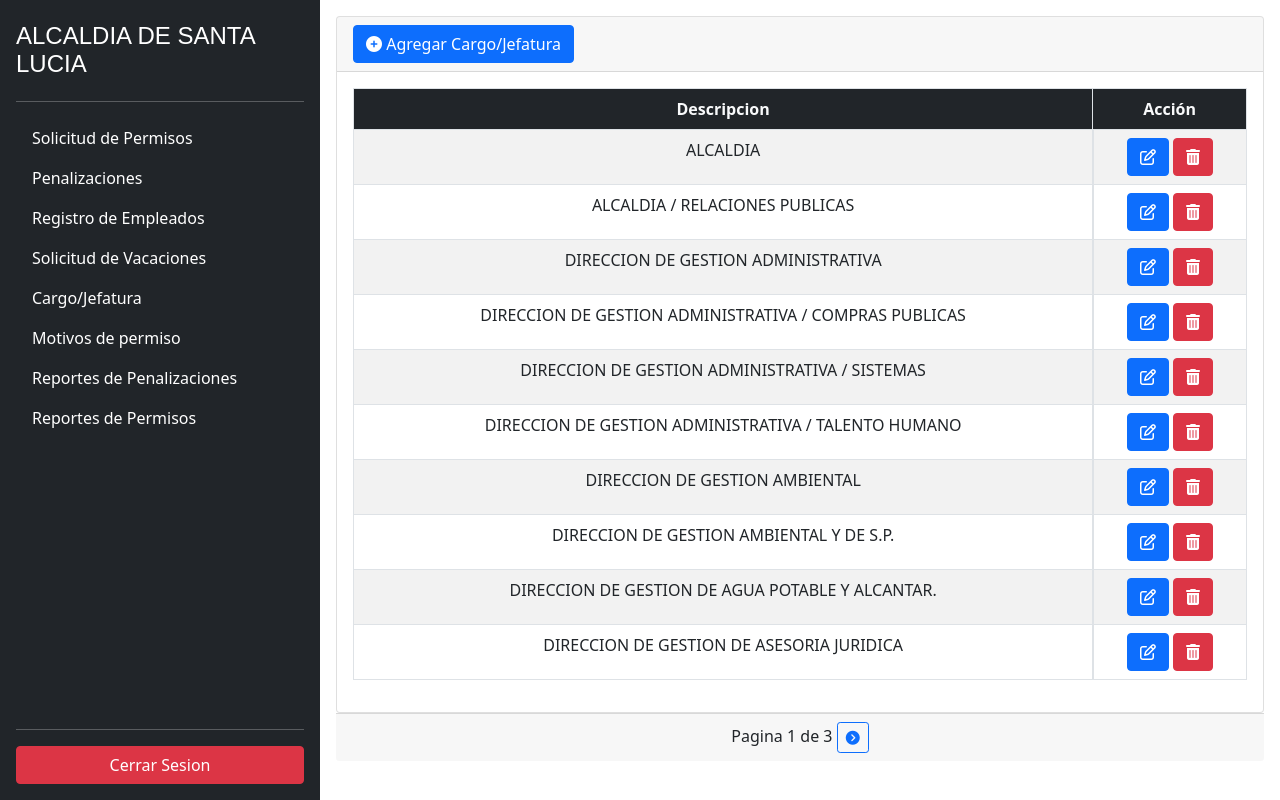
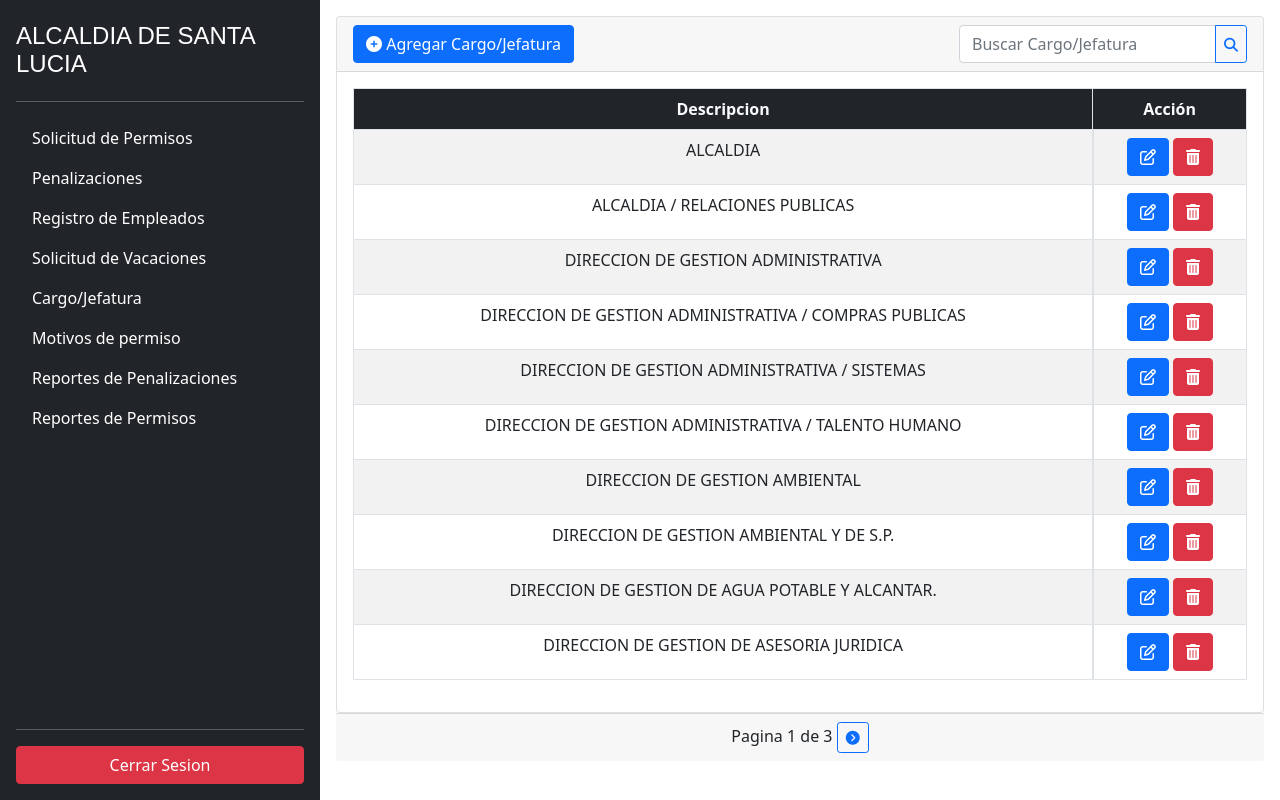
Before and after one commit to hectoralejandrg/appRequirements, a Django app: page /jefatura/ in a window 1280 px wide. Run offline with Django 3.2, Linux system fonts and the light colour scheme; a user stored in the database is signed in; data comes from the database, SQL or seed files in the repository; both versions use the stored data as it was after the commit; some libraries are stand-ins or nearby versions.

Commit message:
buscador de Jefatura

```diff
--- a/employee/templates/jefatura/jefatura_list.html
+++ b/employee/templates/jefatura/jefatura_list.html
@@ -5,9 +5,15 @@
 
 <div class="m-3">
     <div class="card">
-        <div class="card-header">
-            <a href="{% url 'employee:new_jefatura' %}" class="btn btn-primary"><i class="fa fa-plus-circle"></i> Agregar Cargo/Jefatura</a
-      >
+      <div class="card-header d-flex justify-content-between align-items-center">
+            <a href="{% url 'employee:new_jefatura' %}" class="btn btn-primary"><i class="fa fa-plus-circle"></i> Agregar Cargo/Jefatura</a >
+
+              <form method="GET" action="{% url 'employee:list_jefatura' %}">
+                <div class="input-group">
+                    <input type="text" class="form-control m-0" placeholder="Buscar Cargo/Jefatura" name="search">
+                    <button class="btn btn-outline-primary btn-sm" type="submit"><i class="fa fa-search"></i></button>
+                </div>
+            </form>
     </div>
     <div class="card-body">
       <table class="table table-bordered table-striped">
--- a/employee/views.py
+++ b/employee/views.py
@@ -23,7 +23,7 @@ class EmployeeGenericView(ListView):
        result = super(EmployeeGenericView, self).get_queryset().order_by("-lastname")
        query = self.request.GET.get('search')
        if query:
-           searchName = Employee.objects.filter(Q(identification=query)| Q(lastname=query)).order_by("-lastname")
+           searchName = Employee.objects.filter(Q(identification__icontains=query)| Q(lastname__icontains=query)).order_by("-lastname")
            result = searchName
        else:
            result = Employee.objects.all()
@@ -146,7 +146,7 @@ class HolidaysGenericView(ListView):
        result = super(HolidaysGenericView, self).get_queryset()
        query = self.request.GET.get('search')
        if query:
-           result = Holidays.objects.filter(Q(employee__identification=query)| Q(employee__lastname=query)).order_by("-date_requirement")
+           result = Holidays.objects.filter(Q(employee__identification__icontains=query)| Q(employee__lastname__icontains=query)).order_by("-date_requirement")
        else:
            result = Holidays.objects.all().order_by("-date_requirement")
        return result
@@ -211,6 +211,16 @@ class JefaturaGenericView(ListView):
     paginate_by= 10
     template_name= 'jefatura/jefatura_list.html'
     context_object_name = 'jefaturas'
+
+    def get_queryset(self):
+       result = super(JefaturaGenericView, self).get_queryset()
+       query = self.request.GET.get('search')
+       if query:
+           searchName = Jefatura.objects.filter(Q(description__icontains=query))
+           result = searchName
+       else:
+           result = Jefatura.objects.all()
+       return result
 
 class JefaturaCreateView(CreateView):
     model = Jefatura
```
Also changed, not shown: db.sqlite3.
